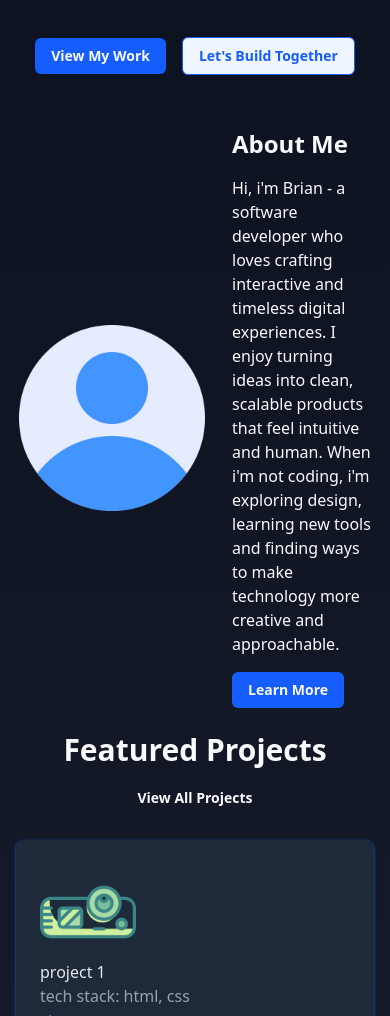
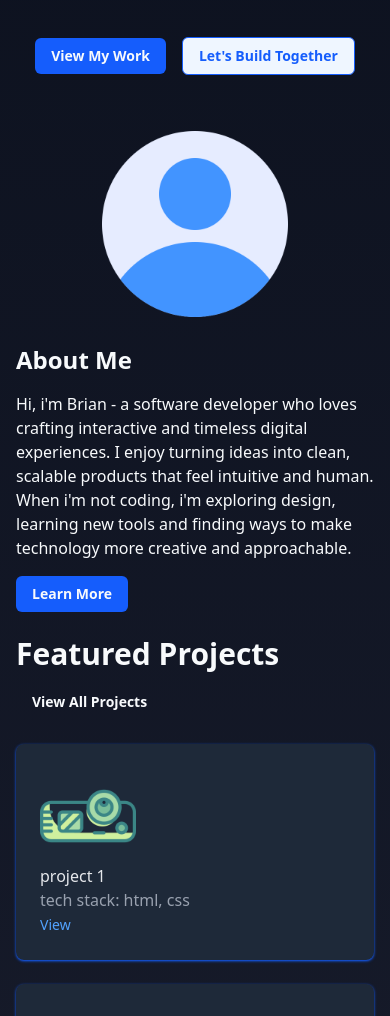
Before and after one commit to chegebrian/my-portfolio, a website built with Vite: page index.html in a window 390 px wide. Shown: the part 546-1562 px from the top of the page. Built offline with nearby package versions, Linux system fonts and the light colour scheme.

Commit message:
make the about me section responsive

```diff
--- a/index.html
+++ b/index.html
@@ -67,7 +67,7 @@
       <!-- about section -->
       <section>
         <!-- <h2 class="capitalize text-3xl font-bold">about me</h2> -->
-        <div class="flex items-center justify-center gap-6">
+        <div class="flex items-center justify-center gap-6 sm:flex-row flex-col" >
           <img src="./images/user.png" alt="user-image" class="w-48" />
           <div class="flex flex-col gap-4">
             <h3 class="capitalize text-2xl font-bold">about me</h3>
@@ -88,7 +88,7 @@
       </section>
       <!-- projects section -->
       <section class="my-6">
-        <div class="flex items-center justify-center flex-col gap-3">
+        <div class="flex sm:items-center justify-center items-start flex-col gap-3">
           <h2 class="capitalize text-3xl font-bold">featured projects</h2>
           <button
             class="rounded-md outline-0 hover:bg-blue-500 font-semibold px-4 py-2 text-sm capitalize"
```
